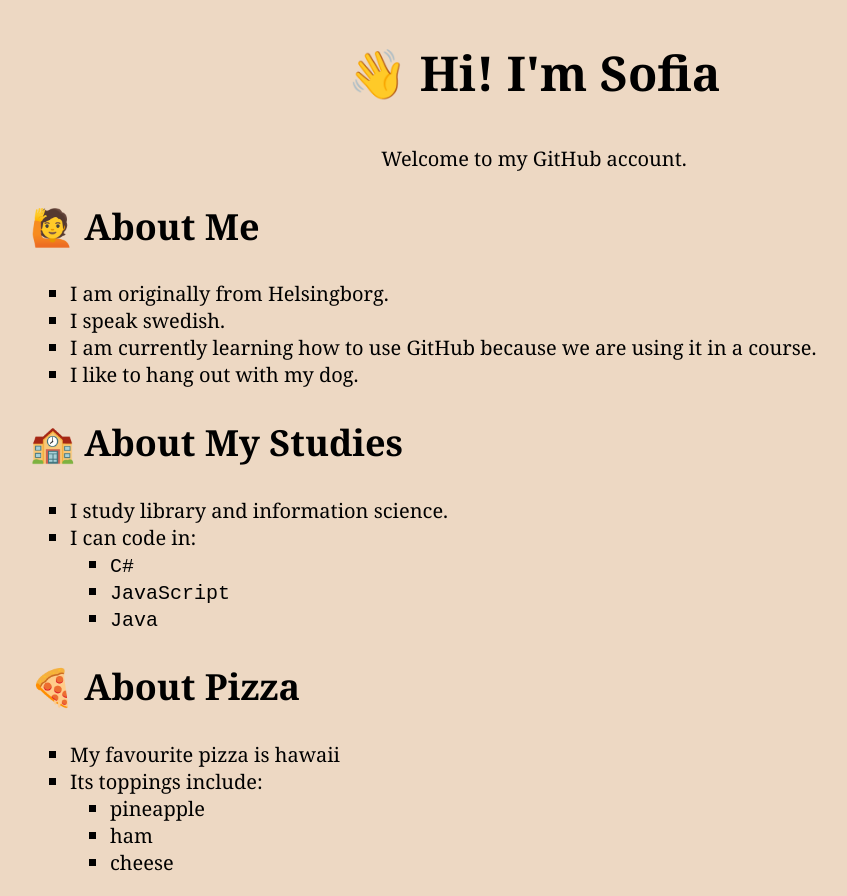
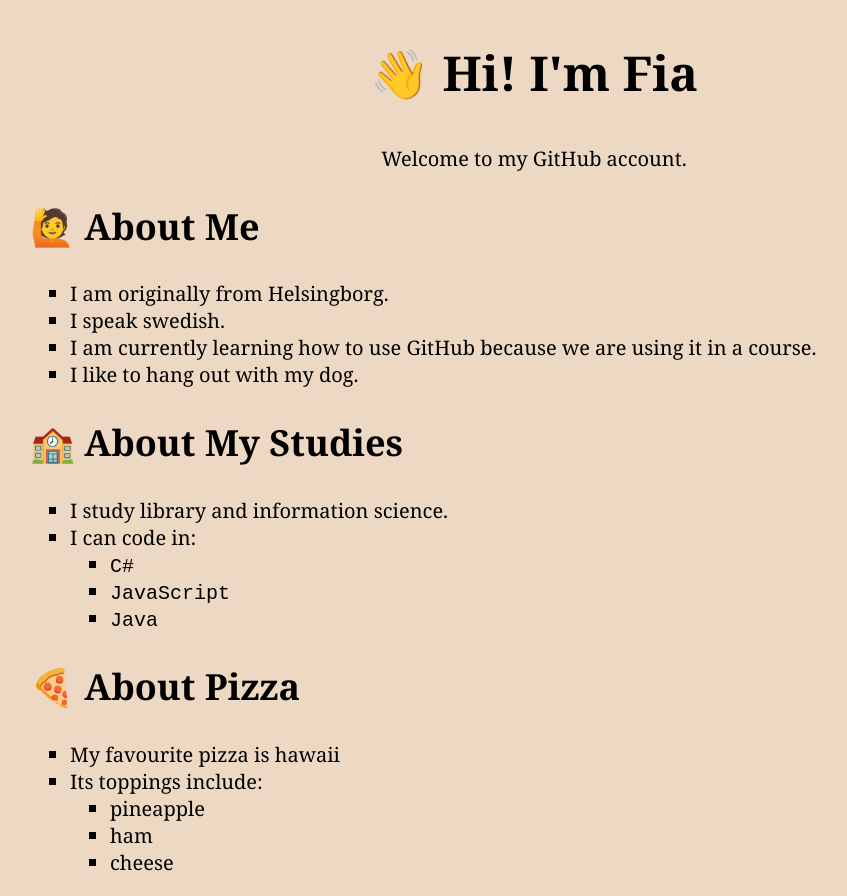
Before and after one commit to SofiaZaid/about-me, a plain HTML site: page index.html in a window 1280 px wide. Shown: the whole page, without its empty margins (106-953 px from the left). Drawn offline with Linux system fonts and the light colour scheme.

Commit message:
changed name

```diff
--- a/index.html
+++ b/index.html
@@ -7,7 +7,8 @@
     </head>
     <body>
         <article>
-        <h1>&#128075; Hi! I'm Sofia</h1>
+        <h1>&#128075; Hi! I'm Fia
+        </h1>
         <p>
             Welcome to my GitHub account.
         </p>
```
